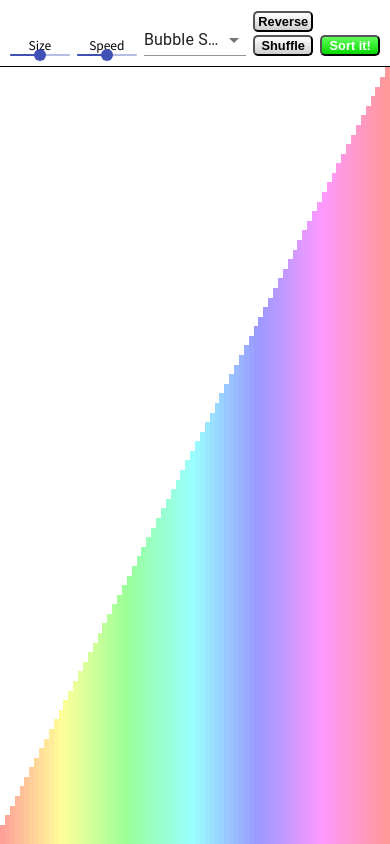
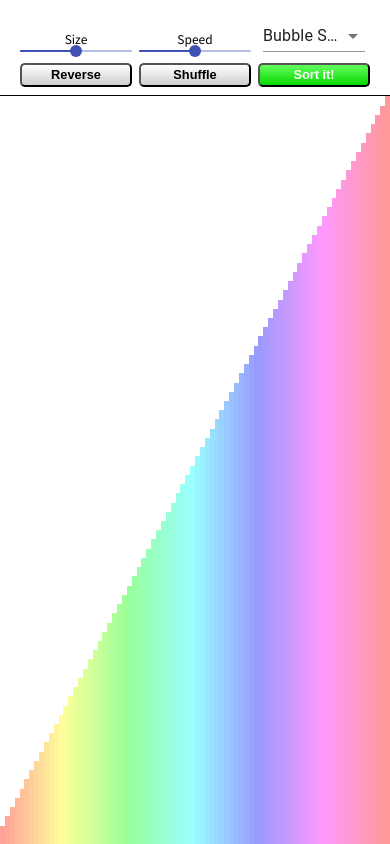
Before and after one commit to welvin21/SortIt, a React (Create React App) app: page / in a window 390 px wide. Built offline with nearby package versions, Linux system fonts and the light colour scheme.

Commit message:
Fix styling issue

```diff
--- a/src/App.css
+++ b/src/App.css
@@ -16,8 +16,8 @@
   border-bottom: min(1px,1vw) solid #000;
 
   display: grid;
-  grid-template-columns: repeat(5,1fr);
-  grid-gap: 2%;
+  grid-template-columns: repeat(6,1fr);
+  grid-gap: 1%;
   align-items: flex-end;
 }
 
@@ -68,7 +68,10 @@ button{
 
 @media (max-width : 560px){
   .toolbar{
-    padding: 10px;
+    padding: 20px;
+    grid-template-columns: repeat(3, 1fr);
+    row-gap: 20%;
+    column-gap: 2%;
   }
   .label{
     font-size: 12px;
--- a/src/App.js
+++ b/src/App.js
@@ -4,8 +4,6 @@ import './App.css';
 
 export const App = () => {
   return(
-    <div>
       <Sort/>
-    </div>
   );
 }
--- a/src/components/Toolbar/ArrayModifier.js
+++ b/src/components/Toolbar/ArrayModifier.js
@@ -14,18 +14,21 @@ const handleOnShuffleClick = arr => {
   store.dispatch(changeArr(tmp));
 }
 
-export const ArrayModifier = props => {
+export const ShuffleButton = props => {
+  const { arr, isSorting } = props;
+  return(
+    <button disabled={isSorting ? true : false} className='grey-btn' onClick={() => handleOnShuffleClick(arr)}>
+      Shuffle
+    </button>
+  );
+}
+
+export const ReverseButton = props => {
   const dispatch = useDispatch();
   const { arr, isSorting } = props;
   return(
-    <div>
-      <button disabled={isSorting ? true : false} className='grey-btn' onClick={() => dispatch(changeArr([...[...arr].reverse()]))}>
-        Reverse
-      </button>
-      <div style={{padding: 1}}></div>
-      <button disabled={isSorting ? true : false} className='grey-btn' onClick={() => handleOnShuffleClick(arr)}>
-        Shuffle
-      </button>
-    </div>
+    <button disabled={isSorting ? true : false} className='grey-btn' onClick={() => dispatch(changeArr([...[...arr].reverse()]))}>
+      Reverse
+    </button>
   );
 }
--- a/src/components/Toolbar/Toolbar.js
+++ b/src/components/Toolbar/Toolbar.js
@@ -3,7 +3,7 @@ import { useSelector } from 'react-redux';
 import { SizeSlider } from './SizeSlider';
 import { SpeedSlider } from './SpeedSlider';
 import { AlgoSelector } from './AlgoSelector';
-import { ArrayModifier } from './ArrayModifier';
+import { ReverseButton, ShuffleButton } from './ArrayModifier';
 import { SortButton } from './SortButton';
 import algorithms from '../../algorithms/algorithms';
 
@@ -19,7 +19,8 @@ export const Toolbar = () => {
       <SizeSlider arrSize={arrSize} isSorting={isSorting}/>
       <SpeedSlider speed={speed} isSorting={isSorting}/>
       <AlgoSelector algorithms={algorithms} algo={algo} isSorting={isSorting}/>
-      <ArrayModifier arr={arr} isSorting={isSorting}/>
+      <ReverseButton arr={arr} isSorting={isSorting}/>
+      <ShuffleButton arr={arr} isSorting={isSorting}/>
       <SortButton algorithms={algorithms} isSorting={isSorting}/>
     </div>
   );
```
